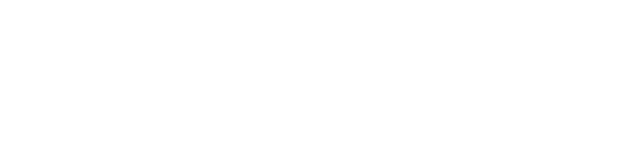
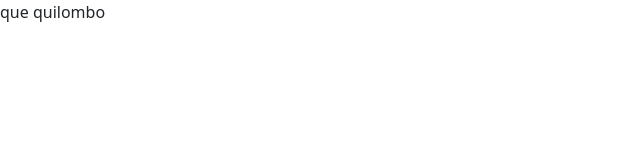
Before and after one commit to NadiaKjal/git-github-primero, a plain HTML site: page index.html in a window 1280 px wide. Shown: the whole page, without its empty margins (0-640 px from the left). Drawn offline with nearby package versions, Linux system fonts and the light colour scheme.

Commit message:
se crea navbar

```diff
--- a/index.html
+++ b/index.html
@@ -16,6 +16,11 @@
 </head>
 
 <body>
+  <header>
+    <nav>
+      <p>que quilombo</p>
+    </nav>
+  </header>
 
   <script src="https://cdn.jsdelivr.net/npm/bootstrap@5.3.3/dist/js/bootstrap.bundle.min.js"
     integrity="sha384-YvpcrYf0tY3lHB60NNkmXc5s9fDVZLESaAA55NDzOxhy9GkcIdslK1eN7N6jIeHz"
```
